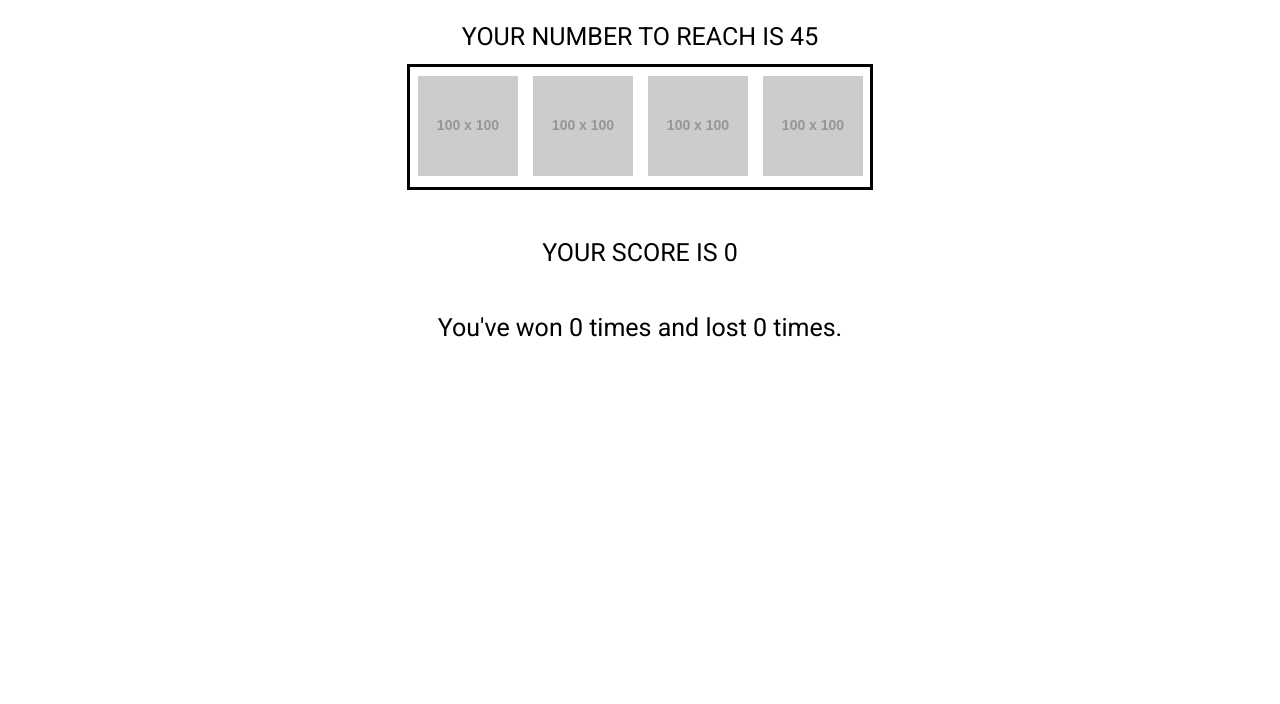
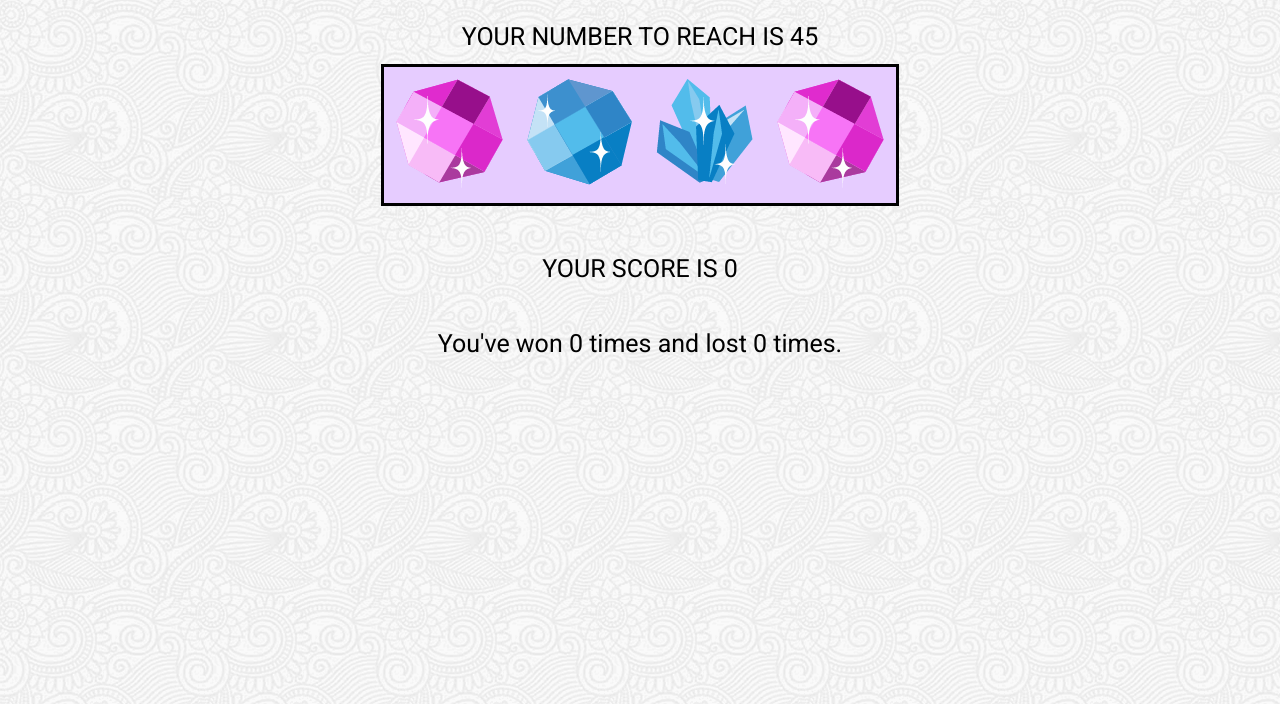
Before and after one commit to wntitus/unit-4-game-alt, a plain HTML site: page index.html in a window 1280 px wide. Shown: the part 96-800 px from the top of the page. Drawn offline with nearby package versions, Linux system fonts and the light colour scheme; placeholder pictures from the web are drawn by us.

Commit message:
finishing up styles and filling out readme

```diff
--- a/assets/css/style.css
+++ b/assets/css/style.css
@@ -1,6 +1,10 @@
 h1 {
     font-family: 'Merienda', cursive;
     font-size: 35px;
+}
+
+body {
+    background-image: url("../images/full-bloom.png");
 }
 
 header {
@@ -22,13 +26,16 @@ header {
     margin: auto;
     margin-top: 15px;
     border: 3px solid black;
-    height: 120px;
+    height: fit-content;
     width: fit-content;
+    background-color: #e6ccff;
+    overflow: auto;
 }
 
 #crystalBoxOne, #crystalBoxTwo, #crystalBoxThree, #crystalBoxFour {
     float: left;
-    margin: 7.5px;
+    margin: 12px;
+    cursor: pointer;
 }
 
 #crystalBoxOne:hover, #crystalBoxTwo:hover, #crystalBoxThree:hover, #crystalBoxFour:hover {
--- a/index.html
+++ b/index.html
@@ -20,10 +20,10 @@
         <div id = "gameBody">
             <div id = "userNum"></div>
             <div id = "crystalContainer">
-                <div id = "crystalBoxOne"><img src="http://via.placeholder.com/100x100"></div>
-                <div id = "crystalBoxTwo"><img src="http://via.placeholder.com/100x100"></div>
-                <div id = "crystalBoxThree"><img src="http://via.placeholder.com/100x100"></div>
-                <div id = "crystalBoxFour"><img src="http://via.placeholder.com/100x100"></div>
+                <div id = "crystalBoxOne"><img src="assets/images/gem4.png"></div>
+                <div id = "crystalBoxTwo"><img src="assets/images/gem2.png"></div>
+                <div id = "crystalBoxThree"><img src="assets/images/gem3.png"></div>
+                <div id = "crystalBoxFour"><img src="assets/images/gem4.png"></div>
             </div>
             <div id = "userTarget"></div>
             <div id = "winsLosses"></div>
```
Also changed, not shown: assets/images/full-bloom.png (added), assets/images/gem1.png (added), assets/images/gem2.png (added), assets/images/gem3.png (added), assets/images/gem4.png (added), 4 other files.
